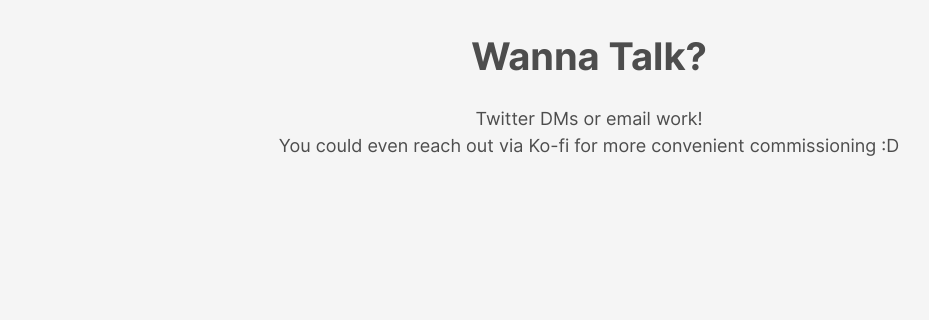
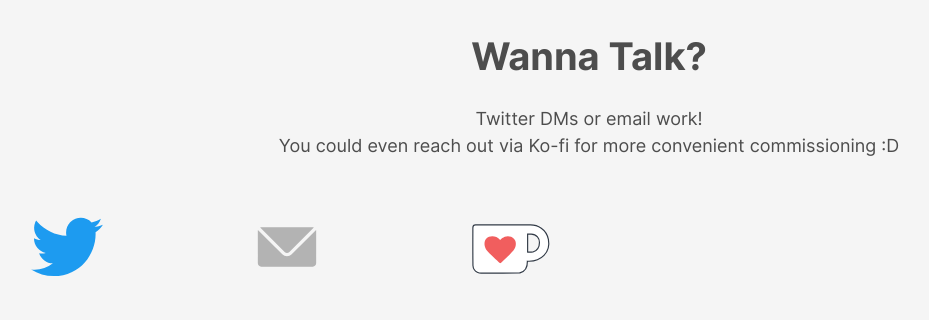
Before and after one commit to PhlixFer/phlixfer.github.io, a PHP site: page /contact.html in a window 1280 px wide. Shown: the part 32-352 px from the top of the page, without its empty margins (51-980 px from the left). Run offline with PHP 8.4, Linux system fonts and the light colour scheme.

Commit message:
adjust icons

```diff
--- a/css/contacts_list.css
+++ b/css/contacts_list.css
@@ -1,11 +1,14 @@
 #icons {
+  width: 100%;
   max-width: 100px;
+  margin: 0 40px;
 }
 
 #contacts_list {
   display: flex;
   flex-wrap: nowrap;
-  margin: auto;
+  margin: 0;
+  padding: 0;
 }
 
 #contacts_item {
```
